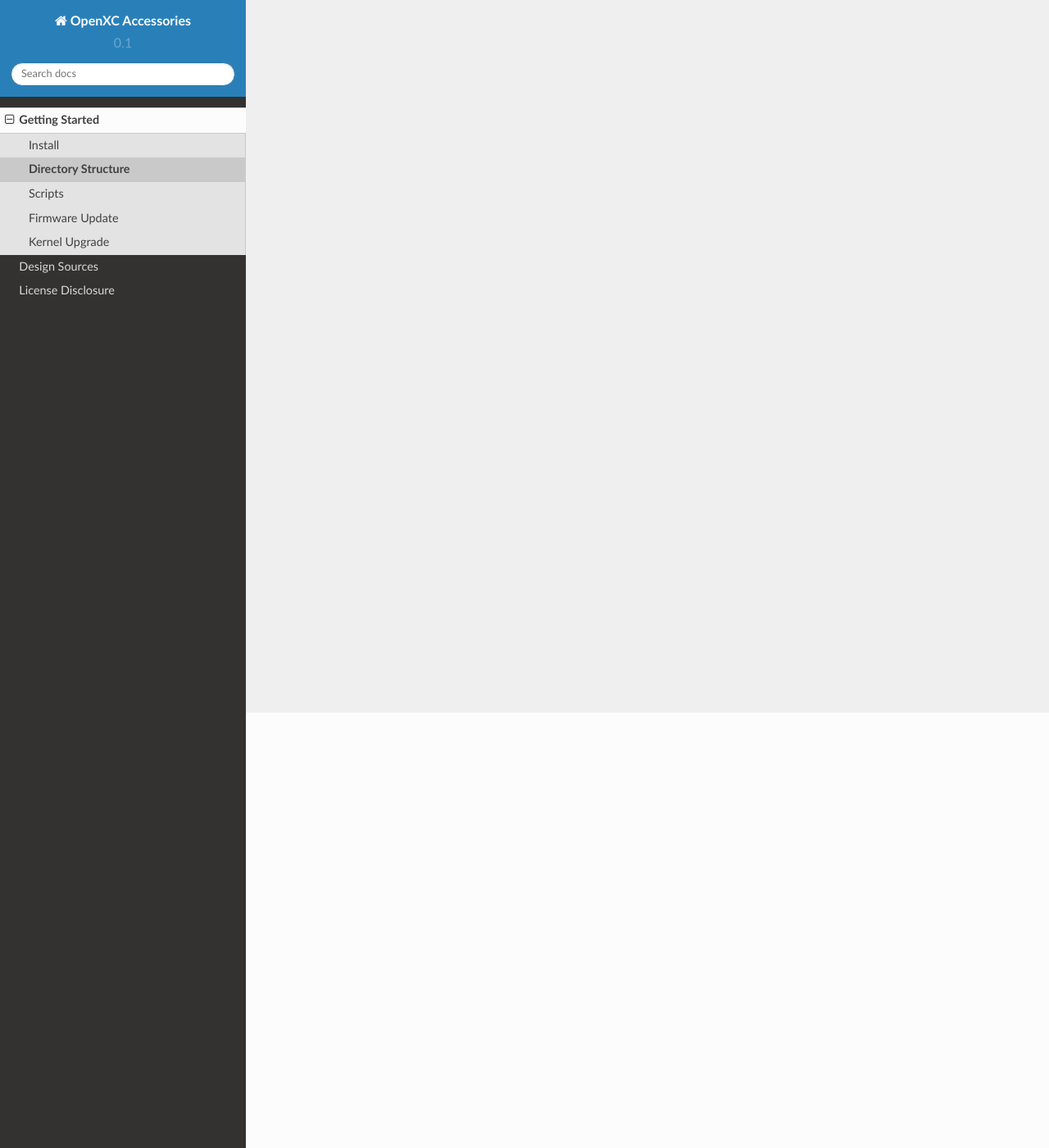
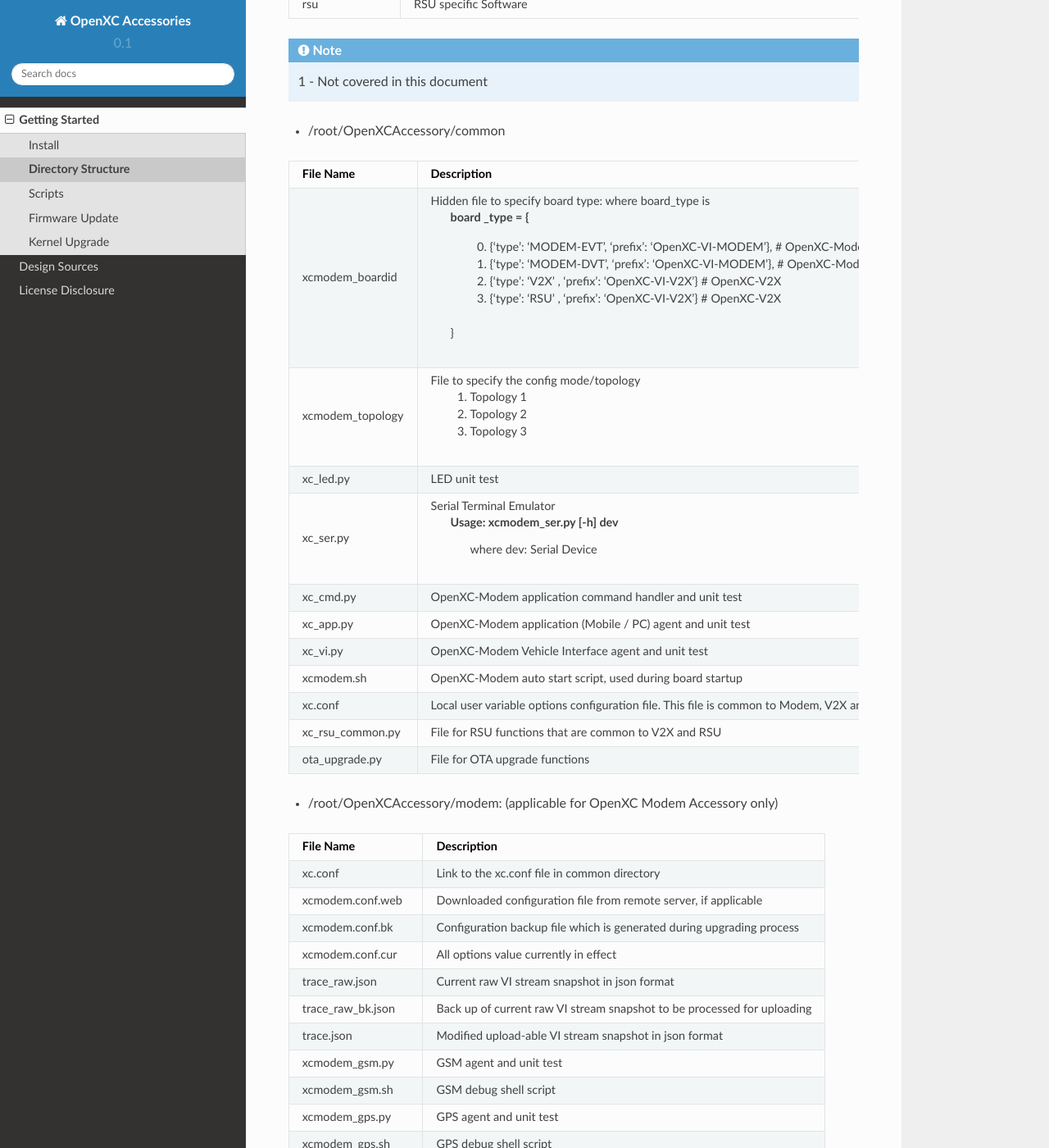
Before and after one commit to openxc/openxc-accessories, a Sphinx documentation site: the page built from docs/directory-structure.rst, in a window 1280 px wide and 1400 px high, scrolled down 531 px. Shown: the whole window at 82% size. Built offline with Sphinx 7.4.7 and the Read the Docs theme 2.0.0, drawn with Linux system fonts in a browser that asks for light colours; pages that are not in the unit, such as notebooks, are missing from menus; some of the changed text lies outside the part shown.

Commit message:
Add Commands and csv Tables

```diff
--- a/docs/directory-structure.rst
+++ b/docs/directory-structure.rst
@@ -1,3 +1,104 @@
 ===================
 Directory Structure
 ===================
+
+A flat directory structure is used.
+
+* /root/OpenXCAccessory:
+
+.. csv-table::
+   :header: "Directory Name", "Description"
+   :widths: 20, 60
+
+   "bluez-test-script", "BlueZ 5.23 test scripts (1)"
+   "openxc-python", "OpenXC Python development platform. (1)"
+   "startup", "Base board startup scripts (1)"
+   "common", "Common Software for OpenXC-Modem/OpenXC-V2X"
+   "modem", "Modem specific software"
+   "backup", "Place holder for Firmware Factory Reset and current software versions. Also has backup of configuration files such as WiFi, xc.conf, boardid, and topology"
+   "V2X", "V2X specific Software (1)"
+   "rsu", "RSU specific Software"
+
+.. note::  1 - Not covered in this document
+
+* /root/OpenXCAccessory/common
+
+.. csv-table::
+   :header: "File Name", "Description"
+   :widths: 20, 60
+
+   "xcmodem_boardid", "Hidden file to specify board type: where board_type is
+
+    board _type = {
+      (0) {'type': 'MODEM-EVT', 'prefix': 'OpenXC-VI-MODEM'}, # OpenXC-Modem EVT
+      (1) {'type': 'MODEM-DVT', 'prefix': 'OpenXC-VI-MODEM'}, # OpenXC-Modem DVT
+      (2) {'type': 'V2X' , 'prefix': 'OpenXC-VI-V2X'} # OpenXC-V2X
+      (3) {'type': 'RSU' , 'prefix': 'OpenXC-VI-V2X'} # OpenXC-V2X
+    }"
+   "xcmodem_topology", "File to specify the config mode/topology
+
+      (1) Topology 1
+      (2) Topology 2
+      (3) Topology 3
+      "
+   "xc_led.py", "LED unit test"
+   "xc_ser.py", "Serial Terminal Emulator
+
+    Usage: xcmodem_ser.py [-h] dev
+      where dev: Serial Device"
+   "xc_cmd.py", "OpenXC-Modem application command handler and unit test"
+   "xc_app.py", "OpenXC-Modem application (Mobile / PC) agent and unit test"
+   "xc_vi.py", "OpenXC-Modem Vehicle Interface agent and unit test"
+   "xcmodem.sh", "OpenXC-Modem auto start script, used during board startup"
+   "xc.conf", "Local user variable options configuration file. This file is common to Modem, V2X and RSU"
+   "xc_rsu_common.py", "File for RSU functions that are common to V2X and RSU"
+   "ota_upgrade.py", "File for OTA upgrade functions"
+
+* /root/OpenXCAccessory/modem: (applicable for OpenXC Modem Accessory only)
+
+.. csv-table::
+   :header: "File Name", "Description"
+   :widths: 20, 60
+
+   "xc.conf", "Link to the xc.conf file in common directory"
+   "xcmodem.conf.web", "Downloaded configuration file from remote server, if applicable"
+   "xcmodem.conf.bk", "Configuration backup file which is generated during upgrading process"
+   "xcmodem.conf.cur", "All options value currently in effect"
+   "trace_raw.json", "Current raw VI stream snapshot in json format"
+   "trace_raw_bk.json", "Back up of current raw VI stream snapshot to be processed for uploading"
+   "trace.json", "Modified upload-able VI stream snapshot in json format"
+   "xcmodem_gsm.py", "GSM agent and unit test"
+   "xcmodem_gsm.sh", "GSM debug shell script"
+   "xcmodem_gps.py", "GPS agent and unit test"
+   "xcmodem_gps.sh", "GPS debug shell script"
+
+* /root/OpenXCAccessory/backup:
+
+.. csv-table::
+   :header: "File Name", "Description"
+   :widths: 20, 60
+
+   "factory", "Directory to store factory released SW version info (upgrade.ver) and its upgraded package"
+   "current", "Directory to store current SW version info (upgrade.ver) and its upgraded package"
+   "other", "Directory to store backup of wpa_supplicant config files for Modem, V2X, RSU, and xc.conf before upgrade is performed. Boardid and topology are also backed up"
+   "previous", "Directory for previous SW version during over-the-air auto upgrade, if applicable"
+
+* /root/OpenXCAccessory/v2x: (applicable for OpenXC V2X Accessory only)
+
+.. csv-table::
+   :header: "File Name", "Description"
+   :widths: 20, 60
+
+   "xc.conf", "Link to the xc.conf file in common directory"
+   "xc_scp.pem", "PEM key file to access AWS"
+   "xc.conf.cur", "All options value currently in effect"
+   "xc_v2x.py", "V2X-MODEM MD client agent and unit test"
+
+* RSU: (applicable for OpenXC V2X Accessory only)
+
+.. csv-table::
+   :header: "File Name", "Description"
+   :widths: 20, 60
+
+   "xc_rsu.py", "V2X-MODEM MD client agent and unit test"
+   "rsu_fn.py", "File for RSU specific functions e.g. garage"
```
